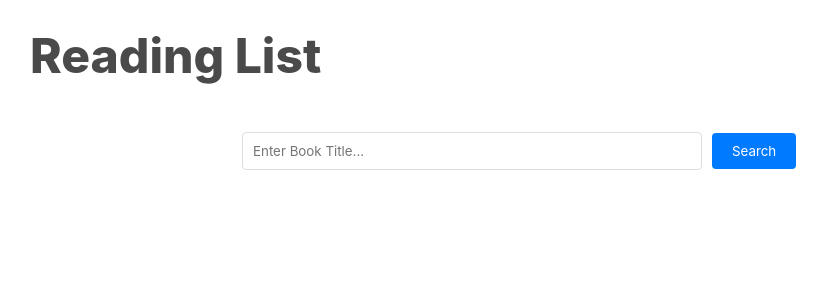
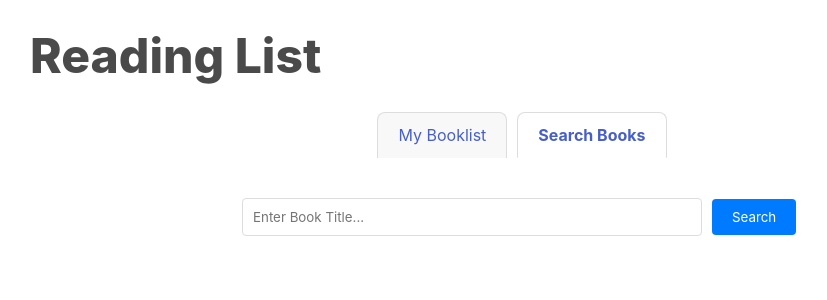
Before and after one commit to Stamich47/book-list, a React (Create React App) app: page /search in a window 1280 px wide. Shown: the top 300 px of the page, without its empty margins (118-945 px from the left). Built offline with nearby package versions, Linux system fonts and the light colour scheme; data requests are answered from the project's data file.

Commit message:
Add nav and get API to work with google books

```diff
--- a/package.json
+++ b/package.json
@@ -10,6 +10,7 @@
     "json-server": "^0.17.4",
     "react": "^18.3.1",
     "react-dom": "^18.3.1",
+    "react-router-dom": "^6.26.2",
     "react-scripts": "5.0.1",
     "web-vitals": "^2.1.4"
   },
--- a/src/App.css
+++ b/src/App.css
@@ -1,3 +1,30 @@
+.nav {
+  display: flex;
+  justify-content: center;
+  margin-bottom: 20px;
+}
+
+.nav-tab {
+  padding: 10px 20px;
+  margin: 0 5px;
+  border: 1px solid #ddd;
+  border-bottom: none;
+  border-radius: 8px 8px 0 0;
+  background-color: #f8f8f8;
+  cursor: pointer;
+  transition: background-color 0.3s;
+}
+
+.nav-tab:hover {
+  background-color: #e0e0e0;
+}
+
+.nav-tab.active {
+  background-color: #ffffff;
+  border-bottom: 1px solid #ffffff;
+  font-weight: bold;
+}
+
 .book-list {
   display: flex;
   justify-content: start;
--- a/src/App.js
+++ b/src/App.js
@@ -1,8 +1,10 @@
 import { useEffect } from "react";
-import BookCreate from "./components/BookCreate";
+import { BrowserRouter as Router, Route, Routes } from "react-router-dom";
+// import BookCreate from "./components/BookCreate";
 import BookList from "./components/BookList";
 import BookSearch from "./components/BookSearch";
 import useBooksContext from "./hooks/use-books-context";
+import Nav from "./components/Nav";
 
 import "./App.css";
 
@@ -14,12 +16,17 @@ function App() {
   }, [fetchBooks]);
 
   return (
-    <div className="app">
-      <h1>Reading List</h1>
-      <BookList />
-      <BookSearch />
-      {/* <BookCreate /> */}
-    </div>
+    <Router>
+      <div className="app">
+        <h1>Reading List</h1>
+        <Nav />
+        <Routes>
+          <Route path="/booklist" element={<BookList />} />
+          <Route path="/search" element={<BookSearch />} />
+          <Route path="/" element={<BookList />} />
+        </Routes>
+      </div>
+    </Router>
   );
 }
 
--- a/src/components/BookCreate.js
+++ b/src/components/BookCreate.js
@@ -2,7 +2,7 @@ import { useState } from "react";
 import useBooksContext from "../hooks/use-books-context";
 
 export default function BookCreate() {
-  const { handleCreateBook, fetchGoogleBooks } = useBooksContext();
+  const { fetchGoogleBooks } = useBooksContext();
 
   const [title, setTitle] = useState("");
 
@@ -12,7 +12,6 @@ export default function BookCreate() {
 
   const handleSubmit = (e) => {
     e.preventDefault();
-    handleCreateBook(title);
     fetchGoogleBooks(title);
     setTitle("");
   };
--- a/src/components/BookSearch.js
+++ b/src/components/BookSearch.js
@@ -1,4 +1,4 @@
-import { useState, useEffect } from "react";
+import { useState } from "react";
 import useBooksContext from "../hooks/use-books-context";
 
 export default function BookSearch() {
@@ -12,6 +12,9 @@ export default function BookSearch() {
   };
 
   const handleAddBook = (book) => {
+    if (!book.id) {
+      return;
+    }
     addBook(book);
   };
 
--- a/src/components/BookShow.js
+++ b/src/components/BookShow.js
@@ -27,7 +27,7 @@ export default function BookShow({ book }) {
 
   return (
     <div className="book-show">
-      <img alt="books" src={`https://picsum.photos/seed/${book.id}/300/200`} />
+      <img alt="books" src={book.image} />
       <div>{content}</div>
       <div className="actions">
         <button className="edit" onClick={handleEditClick}>
--- /dev/null
+++ b/src/components/Nav.js
@@ -0,0 +1,23 @@
+import React from "react";
+import { NavLink } from "react-router-dom";
+
+function Nav() {
+  return (
+    <div className="nav">
+      <NavLink
+        to="/booklist"
+        className={({ isActive }) => (isActive ? "nav-tab active" : "nav-tab")}
+      >
+        My Booklist
+      </NavLink>
+      <NavLink
+        to="/search"
+        className={({ isActive }) => (isActive ? "nav-tab active" : "nav-tab")}
+      >
+        Search Books
+      </NavLink>
+    </div>
+  );
+}
+
+export default Nav;
--- a/src/context/BooksContext.js
+++ b/src/context/BooksContext.js
@@ -1,5 +1,6 @@
 import { createContext, useState, useCallback } from "react";
 import axios from "axios";
+import defaultImage from "../images/defaultPhoto.png";
 
 const BooksContext = createContext();
 
@@ -12,33 +13,39 @@ function Provider({ children }) {
     const response = await axios.get(
       `https://www.googleapis.com/books/v1/volumes?q=${title}&key=${API_KEY}`
     );
+
+    if (!response.data.items) {
+      <h2>No Results Found</h2>;
+      return [{ id: 0, title: "No Results Found 😞", image: defaultImage }];
+    }
+
     return response.data.items.map((item) => {
       return {
         title: item.volumeInfo.title,
         authors: item.volumeInfo.authors,
         description: item.volumeInfo.description,
-        image: item.volumeInfo.imageLinks.thumbnail,
+        image: item.volumeInfo.imageLinks
+          ? item.volumeInfo.imageLinks.thumbnail
+          : defaultImage,
         id: item.id,
       };
     });
   };
 
-  const addBook = (book) => {
-    setBooks((prevBooks) => [...prevBooks, book]);
-    console.log(books);
+  const addBook = async (book) => {
+    const response = await axios.post("http://localhost:3001/books", {
+      id: book.id,
+      title: book.title,
+      authors: book.authors,
+      image: book.image,
+    });
+    setBooks([...books, response.data]);
   };
 
   const fetchBooks = useCallback(async () => {
     const response = await axios.get("http://localhost:3001/books");
     setBooks(response.data);
   }, []);
-
-  const handleCreateBook = async (title) => {
-    const response = await axios.post("http://localhost:3001/books", { title });
-
-    const updatedBooks = [...books, response.data];
-    setBooks(updatedBooks);
-  };
 
   const deleteBookById = async (id) => {
     await axios.delete(`http://localhost:3001/books/${id}`);
@@ -67,7 +74,7 @@ function Provider({ children }) {
   const valueToShare = {
     books,
     fetchBooks,
-    handleCreateBook,
+
     deleteBookById,
     editBookById,
     fetchGoogleBooks,
--- a/src/index.js
+++ b/src/index.js
@@ -2,6 +2,7 @@ import React from "react";
 import ReactDOM from "react-dom/client";
 import App from "./App";
 import { Provider } from "./context/BooksContext";
+
 import "./index.css";
 
 const root = ReactDOM.createRoot(document.getElementById("root"));
```
Also changed, not shown: db.json (line endings or trailing spaces), src/images/defaultPhoto.png (added), 1 other file (tests, documents, lock files or other folders).
